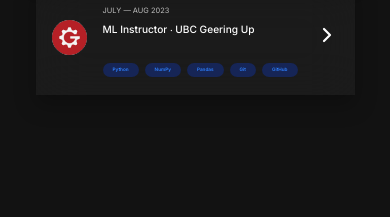
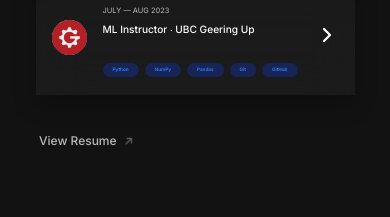
Before and after one commit to stev-jz/website, a Next.js app: page / in a window 390 px wide. Shown: the part 1340-1557 px from the top of the page. Built offline with nearby package versions, Linux system fonts and the light colour scheme.

Commit message:
show resume link

```diff
--- a/src/app/sections/experience.tsx
+++ b/src/app/sections/experience.tsx
@@ -30,7 +30,7 @@ export default function Experience(){
                 </GlassContainer>
 
                 {/* Resume Link */}
-                <div className="container-type-inline lg:flex lg:justify-start max-lg:w-[80vw] max-lg:mx-auto mt-8 max-lg:mt-6 !hidden">
+                <div className="container-type-inline lg:flex lg:justify-start max-lg:w-[80vw] max-lg:mx-auto mt-8 max-lg:mt-6">
                     <Link
                         href="/Steven_Zhang_Fall_2025.pdf"
                         target="_blank"
```
